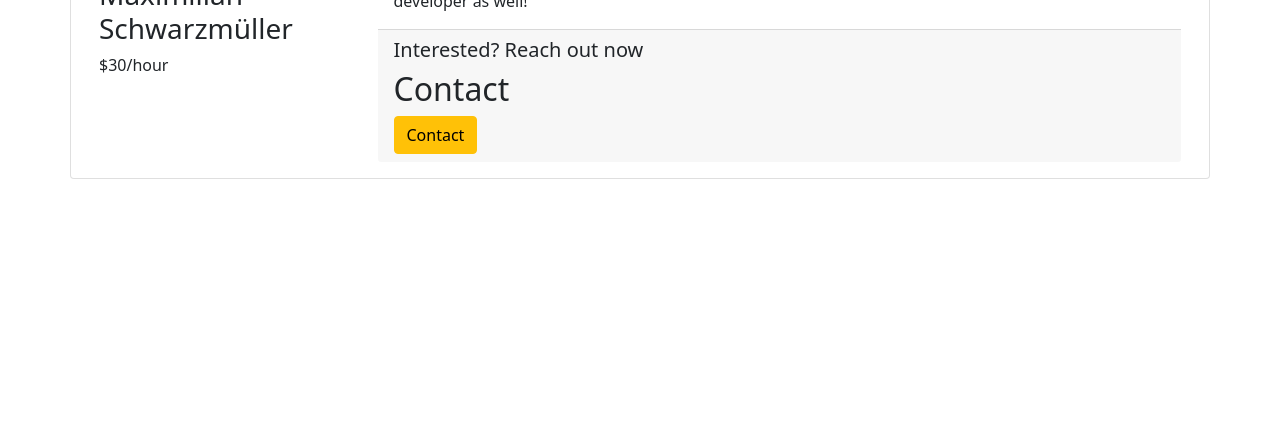
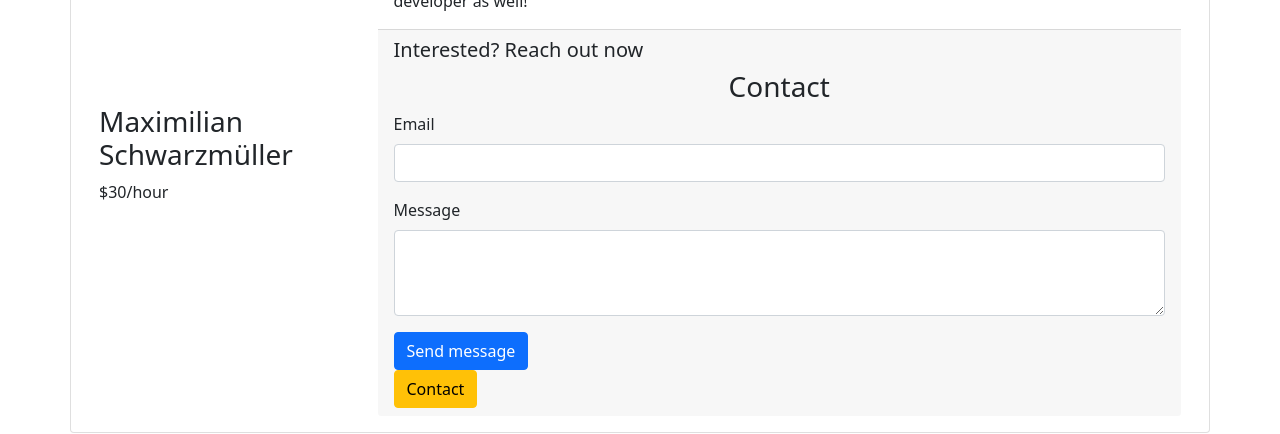
Before and after one commit to daniel-liemng/find_coach_vue, a Vue app: page /coaches/c1/contact in a window 1280 px wide. Shown: the part 172-606 px from the top of the page. Built offline with nearby package versions, Linux system fonts and the light colour scheme.

Commit message:
Contact Form

```diff
--- a/src/pages/requests/ContactCoach.vue
+++ b/src/pages/requests/ContactCoach.vue
@@ -1,9 +1,72 @@
 <template>
-  <h2>Contact</h2>
+  <div class="container">
+    <h3 class="text-center">Contact</h3>
+    <form @submit.prevent="handleSubmit">
+      <div class="mb-3">
+        <label for="email" class="form-label">Email</label>
+        <input
+          type="email"
+          class="form-control"
+          id="email"
+          v-model.trim="email"
+        />
+      </div>
+
+      <div class="mb-3">
+        <label for="message" class="form-label">Message</label>
+        <textarea
+          class="form-control"
+          id="message"
+          rows="3"
+          v-model.trim="message"
+        />
+      </div>
+
+      <!-- Validation Info -->
+      <p v-if="!formIsValid" style="color: red">
+        ** Please fix the above errors and submit again **
+      </p>
+
+      <button type="submit" class="btn btn-primary">Send message</button>
+    </form>
+  </div>
 </template>
 
 <script>
-export default {};
+export default {
+  data() {
+    return {
+      email: "",
+      message: "",
+      formIsValid: true,
+    };
+  },
+  methods: {
+    handleSubmit() {
+      this.formIsValid = true;
+
+      if (
+        this.email === "" ||
+        !this.email.includes("@") ||
+        this.message === ""
+      ) {
+        this.formIsValid = false;
+        return;
+      }
+
+      const formData = {
+        email: this.email.val,
+        message: this.message.val,
+      };
+
+      this.$emit("form-data", formData);
+    },
+  },
+};
 </script>
 
-<style></style>
+<style scoped>
+.invalid {
+  border-color: red;
+}
+</style>
```
